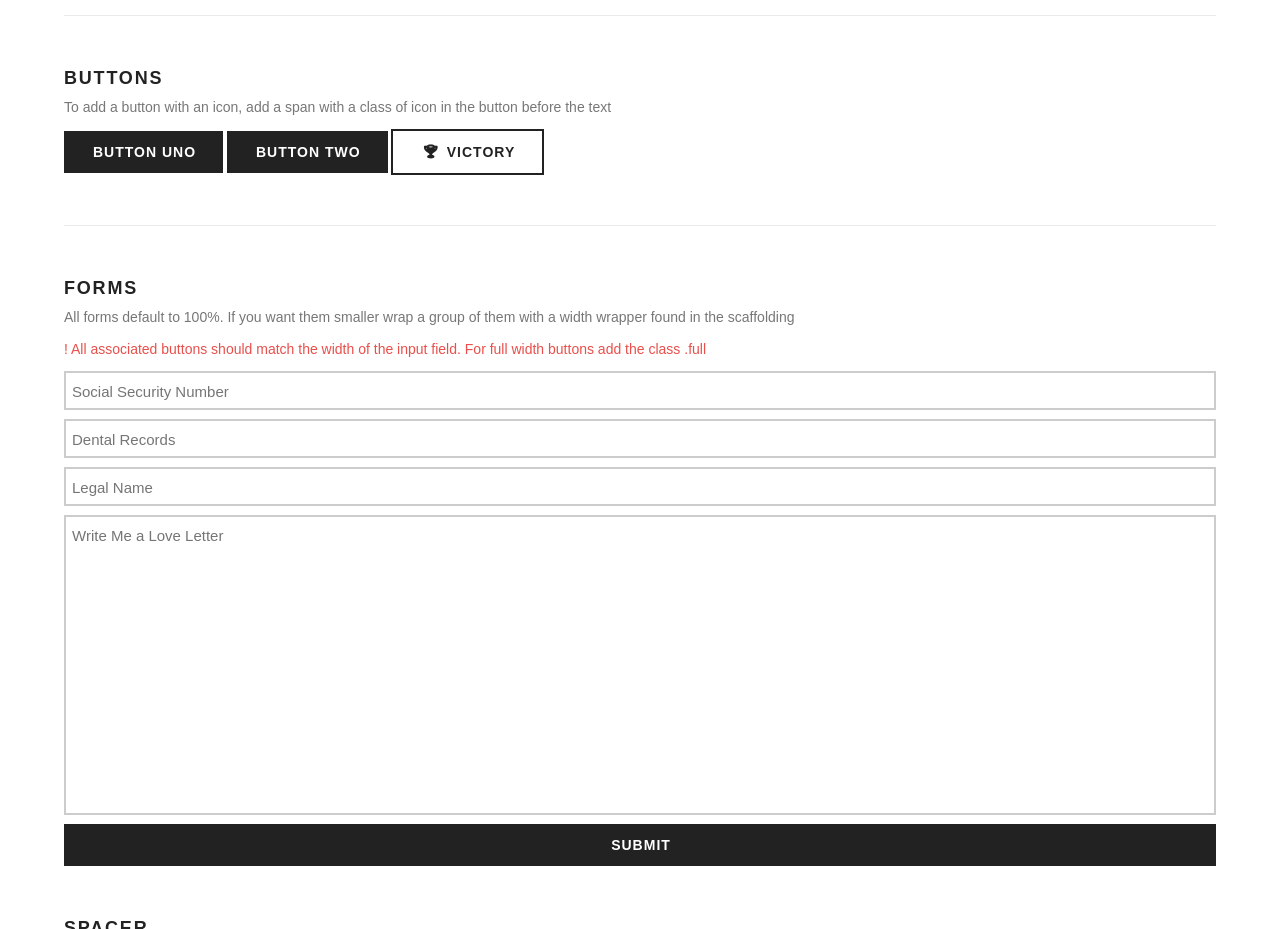
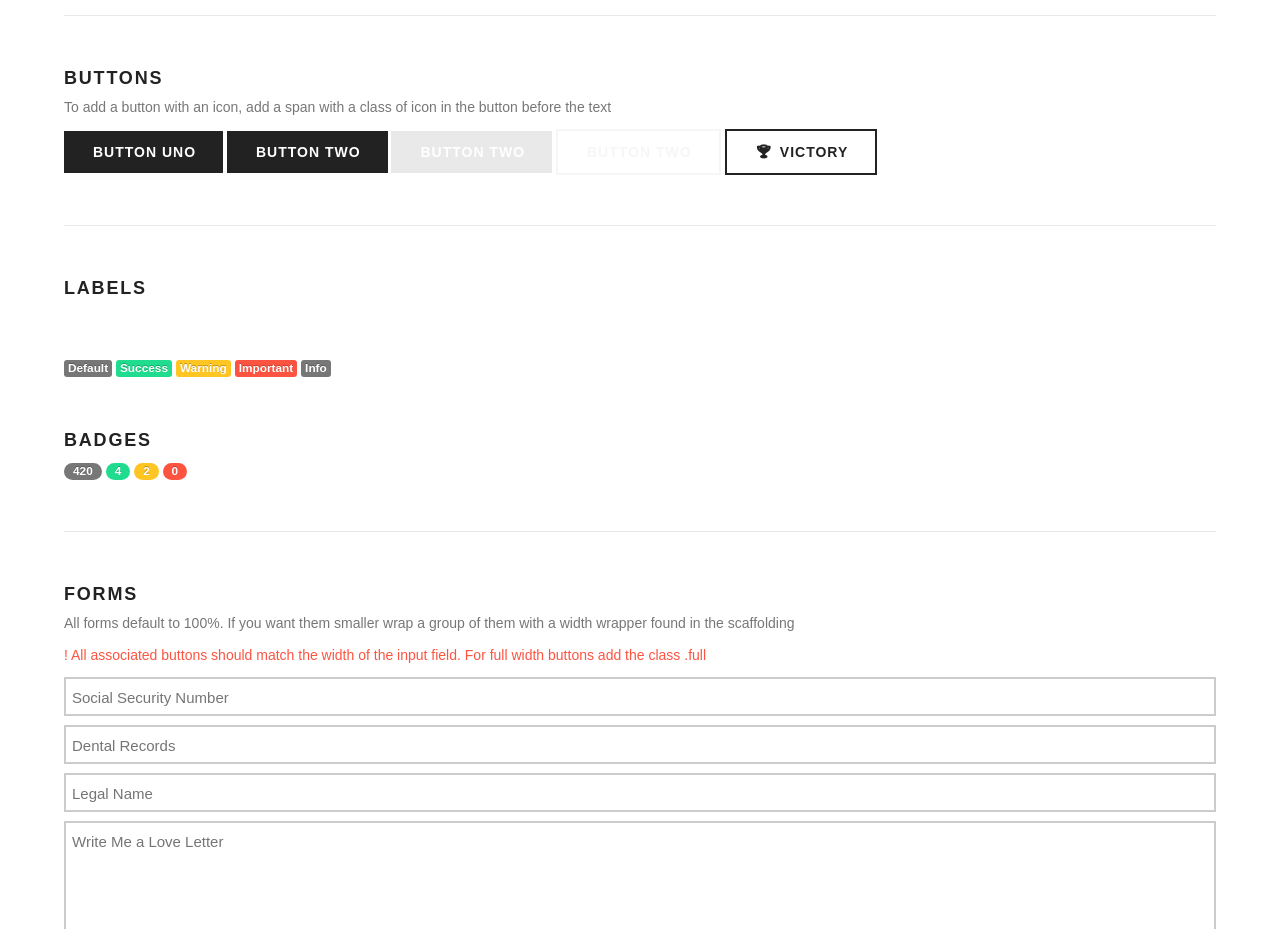
Before and after one commit to cirroweb/app_boilerplate, a plain HTML site: page assets.html in a window 1280 px wide. Shown: the part 1580-2509 px from the top of the page. Drawn offline with nearby package versions, Linux system fonts and the light colour scheme; a script that the page names is missing.

Commit message:
updated disabled button styling and added badges and labels

```diff
--- a/assets.html
+++ b/assets.html
@@ -173,9 +173,30 @@
 					<p>To add a button with an icon, add a span with a class of icon in the button before the text</p>
 					<a class="btn" href="#">Button Uno</a>
 					<button class="btn">Button Two</button>
+					<button class="btn" disabled>Button Two</button>
+					<button class="btn btn-hollow" disabled>Button Two</button>
 					<a class="btn btn-hollow">
 						<span class="icon">&#127942;</span> Victory
 					</a>
+				</section>
+
+				<hr>
+
+				<section>
+					<h3>Labels</h3>
+					<div class="spacer"></div>
+					<span class="label">Default</span>
+					<span class="label label-success">Success</span>
+					<span class="label label-warning">Warning</span>
+					<span class="label label-important">Important</span>
+					<span class="label label-info">Info</span>
+
+					<div class="spacer"></div>
+					<h3>Badges</h3>
+					<span class="badge">420</span>
+					<span class="badge badge-success">4</span>
+					<span class="badge badge-warning">2</span>
+					<span class="badge badge-important">0</span>
 				</section>
 
 				<hr>
--- a/sass/_base.sass
+++ b/sass/_base.sass
@@ -429,10 +429,11 @@ pre
 	&:focus
 		outline: none
 	&.disabled, &[disabled]
-		background: $gray
+		background: $grayDark
 		color: white
+		cursor: auto !important
 		&:hover
-			background: $gray
+			background: $grayDark
 	&.btn-hollow
 		border: 2px solid $black
 		color: $black
@@ -445,8 +446,12 @@ pre
 			outline: 0
 		&.disabled, &[disabled]
 			opacity: 0.4
+			border: 2px solid $grayDark
+			color: $grayDark
+			cursor: auto !important
 			&:hover
-				border: 4px solid #111
+				border: 2px solid $grayDark
+				background: white
 	.icon
 		position: relative
 		line-height: 0
@@ -552,7 +557,7 @@ button.btn
 	text-shadow: 0 -1px 0 rgba(0, 0, 0, 0.25)
 	white-space: nowrap
 	vertical-align: baseline
-	background-color: $grayDark
+	background-color: $grayDarker
 
 .label
 	padding: 1px 4px 2px
@@ -570,6 +575,9 @@ a
 
 .label-important, .badge-important
 	background-color: $red
+
+.label-warning, .badge-warning
+	background-color: $yellow
 
 .label-important[href], .badge-important[href]
 	background-color: #953b39
--- a/sass/_variables.sass
+++ b/sass/_variables.sass
@@ -9,16 +9,17 @@ $grayLight: #f5f5f5
 $gray: #f7f7f7
 $grayDark: #e9e9e9
 $grayDarker: #777
+$torquise: #00BC9D
 
 $borders: #CCC
 
 $blue: #6195D3
-$green: #87BA38
-$red: #E94F4B
+$green: #20DC8E
+$red: #FD5441
 $cream: #F6F7ED
-$yellow: #F1D71B
-$purple: #8163A3
-$pink: #C86094
+$yellow: #FFC523
+$purple: #BD5366
+$pink: #EC7867
 $orange: #FA921E
 
 
@@ -27,7 +28,7 @@ $orange: #FA921E
 // B A S E
 //
 
-$primaryColor: $green
+$primaryColor: $torquise
 $bodyBackground: white
 $hrColor: $red
 $borderColor: $grayDark
```
Also changed, not shown: css/main.css, 1 other file.
